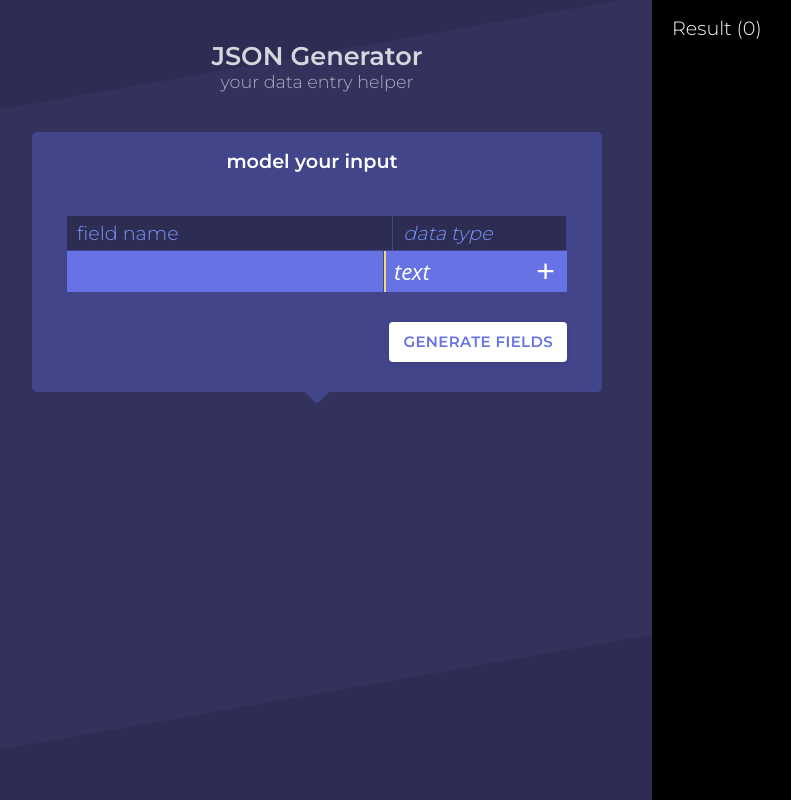
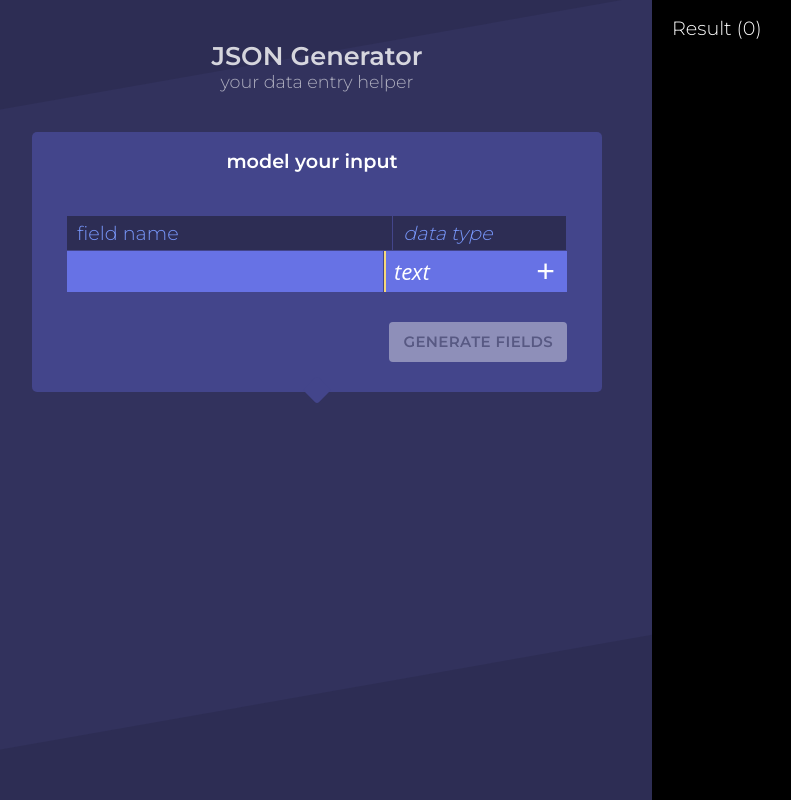
Before and after one commit to xwang1000/json-generator, a React (Create React App) app: page / in a window 1280 px wide. Shown: the whole page, without its empty margins (18-809 px from the left). Built offline with nearby package versions, Linux system fonts and the light colour scheme.

Commit message:
Disable button when there is no model

```diff
--- a/package.json
+++ b/package.json
@@ -3,6 +3,7 @@
   "version": "0.1.0",
   "private": true,
   "dependencies": {
+    "classnames": "^2.2.6",
     "react": "^16.8.6",
     "react-dom": "^16.8.6",
     "react-ionicons": "^3.1.4",
--- a/src/App.css
+++ b/src/App.css
@@ -237,6 +237,11 @@ pre {
   opacity: 0.8;
 }
 
+button {
+  border: unset;
+  font: unset;
+}
+
 .button--theme {
   white-space: nowrap;
   display: inline-block;
@@ -257,7 +262,19 @@ pre {
   transition: all .15s ease;
 }
 
-.button--theme:hover {
+.button--theme:not(.button--disabled):hover,
+.button--theme:not(.button--disabled):focus {
+  cursor: pointer;
   color: #7795f8;
   box-shadow: 0 7px 14px rgba(50,50,93,.1), 0 3px 6px rgba(0,0,0,.08);
 }
+
+.button--disabled {
+  filter: grayscale(100%);
+  opacity: 0.4;
+  box-shadow: unset;
+}
+
+.button--disabled:hover {
+  cursor: not-allowed;
+}
--- a/src/InputPanel.js
+++ b/src/InputPanel.js
@@ -26,7 +26,7 @@ const InputPanel = props => {
     <form onSubmit={onSubmit} className="expandable-panel__body">
       {renderInputRows}
       <div className="input-panel__form__submit-wrapper">
-        <a href="/" className="button--theme" onClick={onSubmit}>add to results</a>
+        <button className="button--theme" onClick={onSubmit}>add to results</button>
       </div>
     </form>
   )
--- a/src/ModelPanel.js
+++ b/src/ModelPanel.js
@@ -1,7 +1,13 @@
+// Modules
 import React, { useState } from 'react'
+import classNames from 'classnames'
+
+// Components
 import ModelRow from './ModelRow'
 import DropDown from './DropDown'
 import { getArrow } from './utils'
+
+// Styles
 import './ModelPanel.css'
 
 const getUniqueIdGenerator = () => {
@@ -49,6 +55,10 @@ const ModelPanel = props => {
       <ModelRow key={row.id} id={row.id} type={row.type} name={row.name} deleteRow={deleteRow}></ModelRow>
     )
 
+  const generateClasses = classNames('button--theme', {
+    'button--disabled': rows.length <= 0
+  })
+
   const renderForm = () => {
     return (
       <form className="model-panel__form" onSubmit={handleSubmit}>
@@ -80,13 +90,13 @@ const ModelPanel = props => {
       {renderForm()}
 
       <div className="model-panel__button-wrapper">
-        <a
-          href="/"
-          className="button--theme"
+        <button
+          className={generateClasses}
           onClick={handleGenerateButton}
+          disabled={rows.length <= 0}
         >
           generate fields
-        </a>
+        </button>
       </div>
     </div>
   )
--- a/src/ModelRow.js
+++ b/src/ModelRow.js
@@ -6,7 +6,6 @@ const ModelRow = props => {
 
   const deleteHandler = (e) => {
     e.preventDefault()
-    console.log('clicked')
     props.deleteRow(id)
   }
 
```
Also changed, not shown: 1 other file (tests, documents, lock files or other folders).
